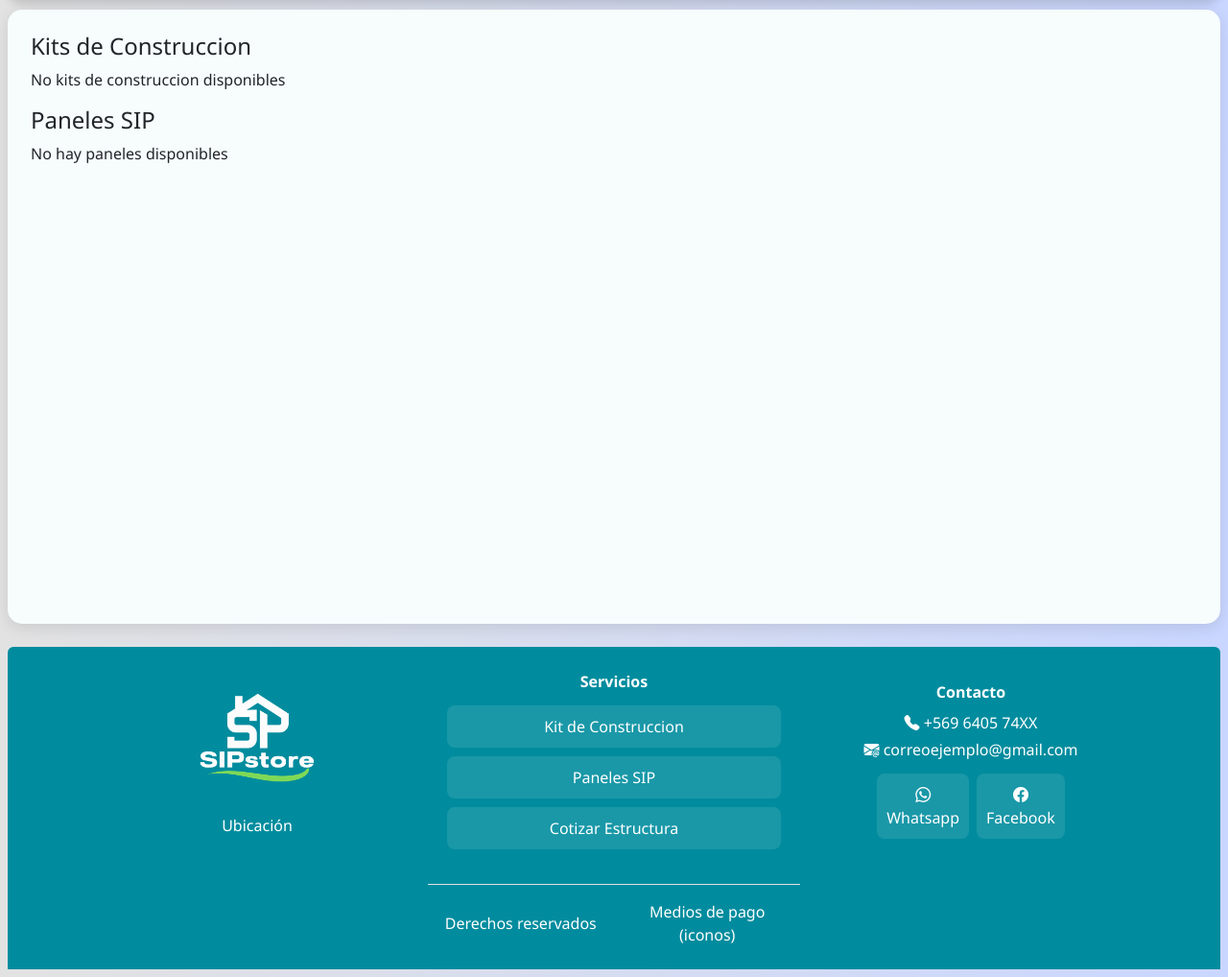
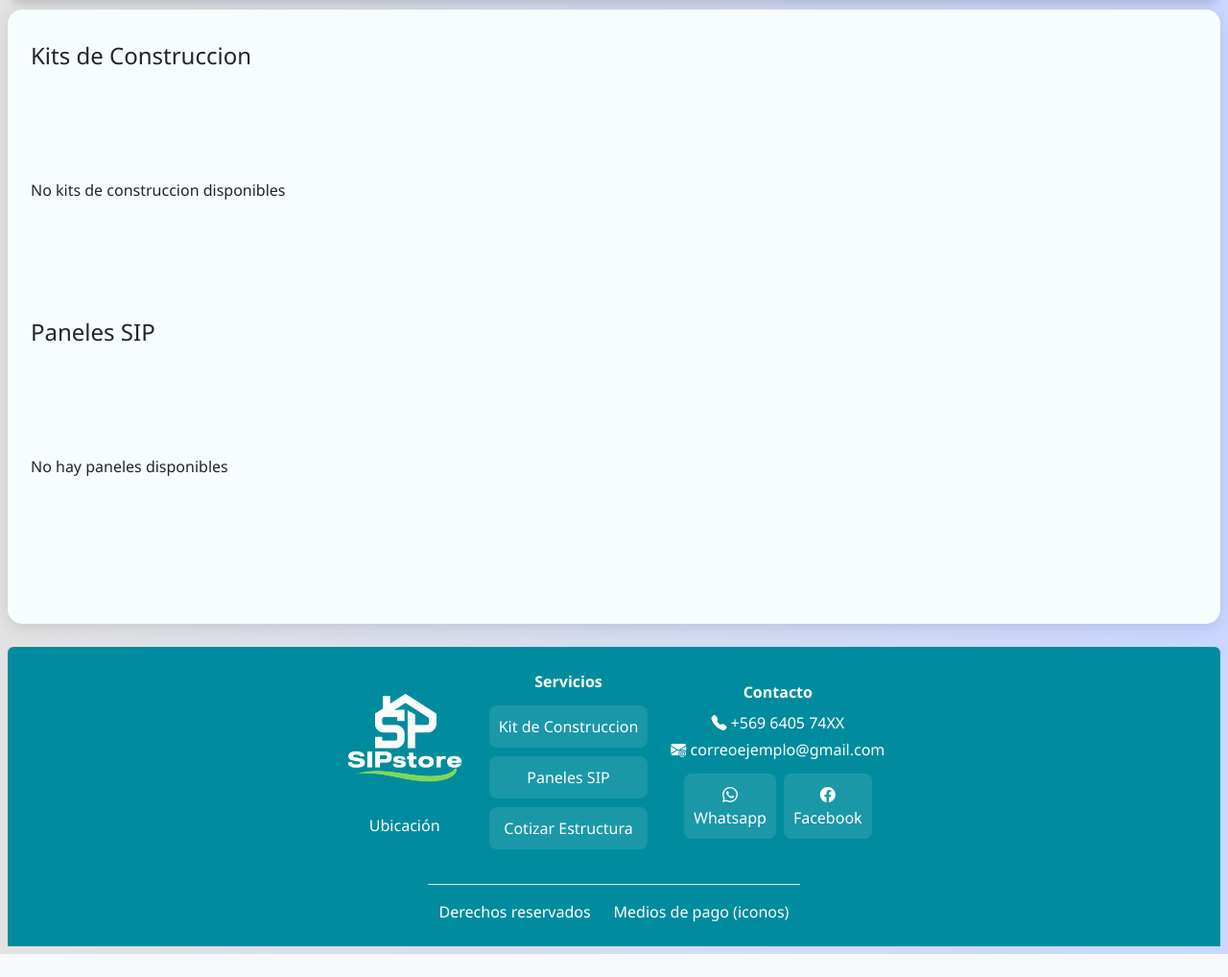
Before and after one commit to paocespedes-bit/Capstone-, a Django app: page / in a window 1280 px wide. Shown: the part 102-1120 px from the top of the page at 96% size. After the commit the page ends 1096 px from the top, so only its background shows below. Run offline with Django 5.2, Linux system fonts and the light colour scheme; data that the repository does not hold is empty; some libraries are stand-ins or nearby versions.

Commit message:
actualizacion css pagina principal

```diff
--- a/Fase_2/Evidencias_Proyecto/SIPstore/core/static/core/style/base.css
+++ b/Fase_2/Evidencias_Proyecto/SIPstore/core/static/core/style/base.css
@@ -219,3 +219,183 @@ div {
     margin: 10px 0px;
   }
 }
+
+
+.cat-container {
+  min-height: 100vw;
+}
+
+/* Breadcrumb */
+
+.catalogo-breadcrumb {
+  padding: 10px 20px;
+  font-size: 14px;
+  background: #eee;
+  border-bottom: 1px solid #ccc;
+}
+
+.catalogo-breadcrumb a {
+  color: #0073e6;
+  text-decoration: none;
+}
+
+.catalogo-breadcrumb span {
+  margin: 0 5px;
+  color: #555;
+}
+
+/* Layout principal */
+.catalogo-main {
+  display: grid;
+  grid-template-columns: 250px 1fr 250px;
+  gap: 20px;
+  padding: 20px;
+}
+
+/* Sidebar filtros */
+.catalogo-sidebar {
+  border: 1px solid red;
+  padding: 15px;
+  background: #fff;
+}
+
+.catalogo-sidebar h3 {
+  font-size: 16px;
+  margin-bottom: 10px;
+}
+
+.catalogo-sidebar .cat-filter-group {
+  margin-bottom: 20px;
+  border: 1px solid orange;
+  padding: 10px;
+}
+
+/* Contenedor productos */
+.catalogo-products {
+  border: 1px solid blue;
+  padding: 15px;
+  background: #fff;
+}
+
+.catalogo-products h2 {
+  font-size: 18px;
+  margin-bottom: 15px;
+}
+
+.cat-products-container {
+  display: grid;
+  grid-template-columns: repeat(auto-fit, minmax(220px, 1fr));
+  gap: 20px;
+}
+
+/* Card (se incluye desde Django)
+/* Nota: La clase 'card' se asume que está en el archivo "t_paneles.html" y no se ha modificado. */
+/* .card {
+  background: white;
+  padding: 15px;
+  border-radius: 6px;
+  text-align: center;
+  border: 1px solid; base
+}  */
+
+/* Recomendados */
+.catalogo-recomendados {
+  border: 1px solid green;
+  padding: 15px;
+  background: #fff;
+}
+
+.catalogo-recomendados h3 {
+  font-size: 16px;
+  margin-bottom: 10px;
+}
+
+.catalogo-recomendados .cat-recomendados-item {
+  border: 1px solid gray;
+  padding: 10px;
+  margin-bottom: 10px;
+}
+
+.rounded {
+  width: 100%;
+  box-shadow: 0 8px 20px rgba(0, 0, 0, 0.15);
+  display: flex;
+  justify-content: space-between;
+  align-items: flex-start;
+  flex-direction: column;
+}
+
+.row {
+  display: flex;
+  justify-content: center;
+  align-items: center;
+  flex-direction: row;
+  width: auto;
+}
+
+.row > section.col-12.col-md-9.col-lg-10 {
+  padding: 20px;
+  display: block;
+}
+
+.row > * {
+  flex-shrink: 0;
+  width: auto;
+  max-width: 100%;
+}
+
+.productos {
+  display: flex;
+  justify-content: center;
+  align-items: center;
+  flex-direction: row;
+  width: 100%;
+  height: auto;
+}
+
+.mb-4{
+  display: flex;
+  justify-content: center;
+  align-items: center;
+}
+
+.tarjetas1,
+.tarjetas2 {
+  display: flex;
+  flex-direction: row;
+  flex-wrap: wrap;
+  gap: 20px;
+  justify-content: flex-start;
+}
+
+.tarjetas1 .card,
+.tarjetas2 .card {
+  flex: 1 1 250px;
+  max-width: 300px;
+}
+
+.titulo{
+  margin-top: 10px;
+  margin-bottom: 10px;
+}
+
+/* Ajustes móviles */
+@media (max-width: 576px) {
+  aside {
+    padding: 10px !important;
+    box-shadow: none;
+  }
+
+  section.col-12 {
+    padding: 10px !important;
+  }
+
+  .card {
+    font-size: 14px;
+  }
+
+  .btn {
+    font-size: 14px;
+    padding: 6px 10px;
+  }
+}
--- a/Fase_2/Evidencias_Proyecto/SIPstore/core/templates/index.html
+++ b/Fase_2/Evidencias_Proyecto/SIPstore/core/templates/index.html
@@ -3,15 +3,16 @@
 
 <!-- !Blockeo de contenido -->
 {% block content %}
-<div class="tarjetas">
-    <h4>Kits de Construccion</h4>
-    {% include "t_kit.html" with kits=kits %}
-    <h4>Paneles SIP</h4>
-    <!-- !Incluir tarjetas -->
-    {% include "t_paneles.html" with paneles=paneles %}
-
+<div class="titulo">
+  <h4>Kits de Construccion</h4>
 </div>
-<p>
-
-</p>
+<div class="tarjetas1">{% include "t_kit.html" with kits=kits %}</div>
+<div class="titulo">
+  <h4>Paneles SIP</h4>
+</div>
+<div class="tarjetas2">
+  <!-- !Incluir tarjetas -->
+  {% include "t_paneles.html" with paneles=paneles %}
+</div>
+<p></p>
 {% endblock %}
```
